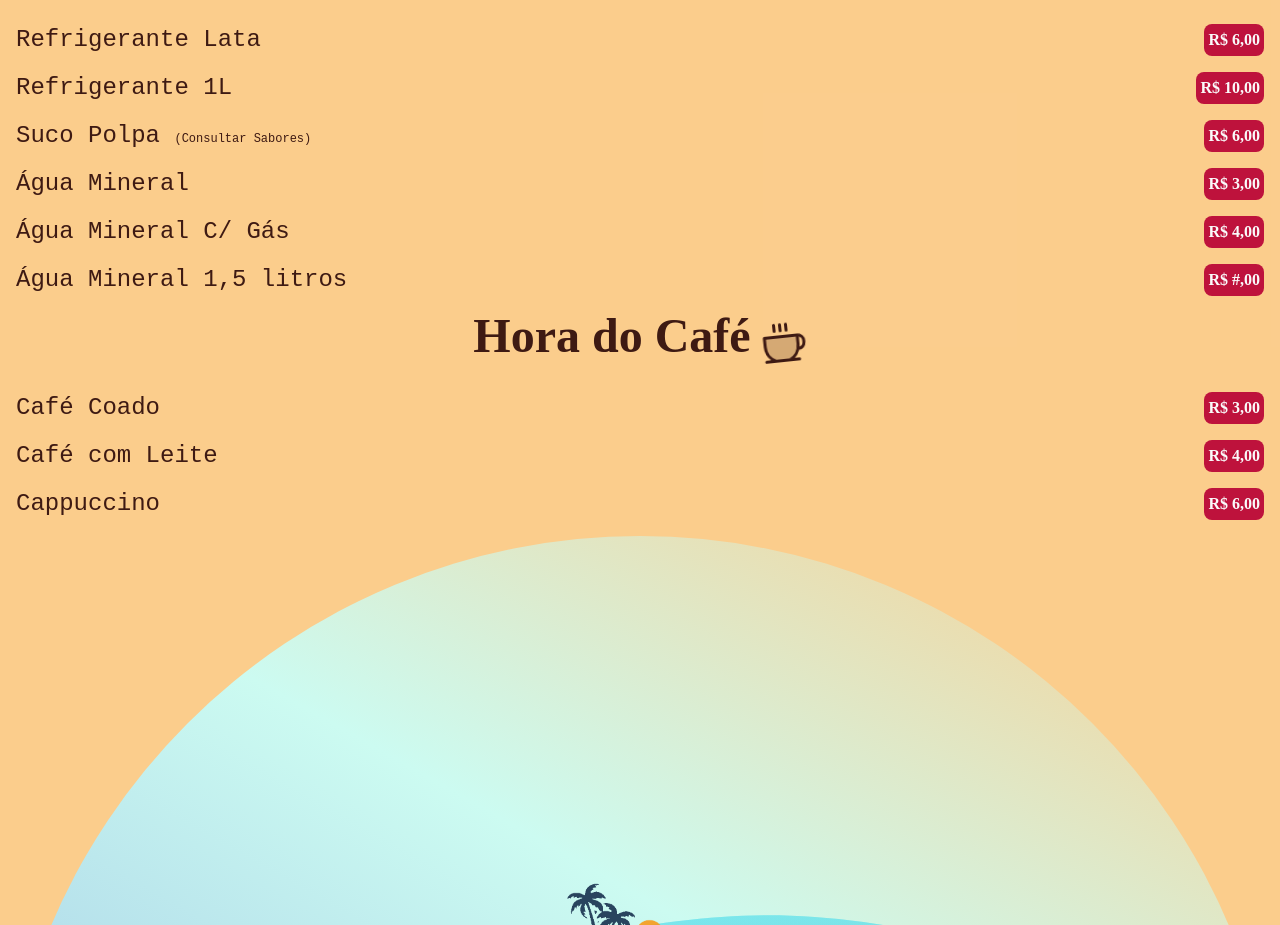
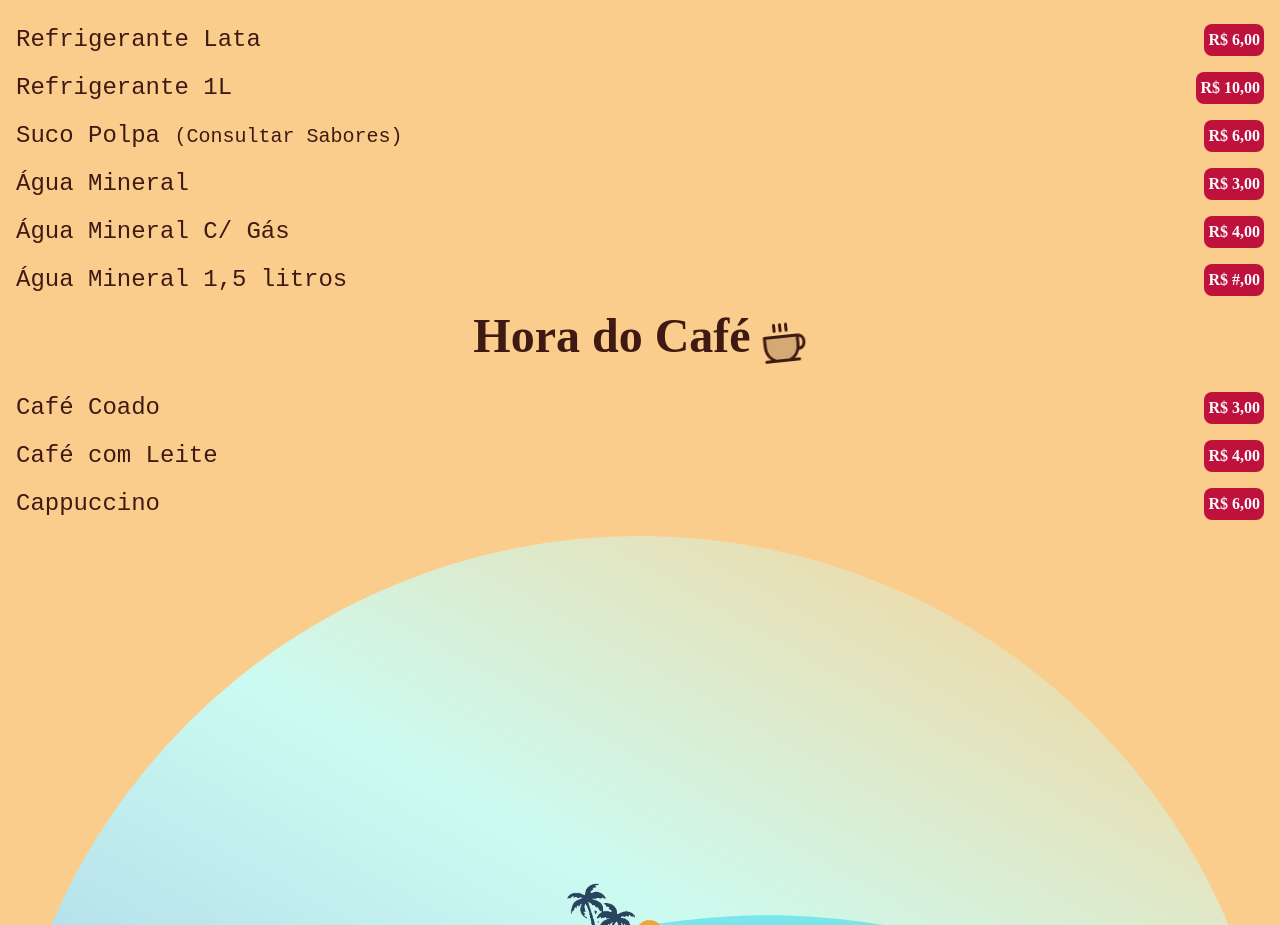
Before and after one commit to sauba/spa-comedoria-emporio-brisa, a Next.js app: page / in a window 1280 px wide. Shown: the part 1432-2357 px from the top of the page. Built offline with nearby package versions, Linux system fonts and the light colour scheme.

Commit message:
Update: Added new components v3

```diff
--- a/src/components/CardapioBebibasGeladas/index.tsx
+++ b/src/components/CardapioBebibasGeladas/index.tsx
@@ -34,7 +34,7 @@ export default function CardapioBebidasGeladas() {
         </span>
 
         <span className={`w-full flex text-center justify-between items-center gap-3`}>
-          <span className={`text-2xl font-pt-mono`}>Suco Polpa <span className={`text-xs`}>(Consultar Sabores)</span></span>
+          <span className={`text-2xl font-pt-mono`}>Suco Polpa <span className={`text-xl`}>(Consultar Sabores)</span></span>
           <span className={`p-1 bg-rose-700 rounded-lg text-zinc-50 font-bold`}>R$ 6,00</span>
         </span>
 
```
